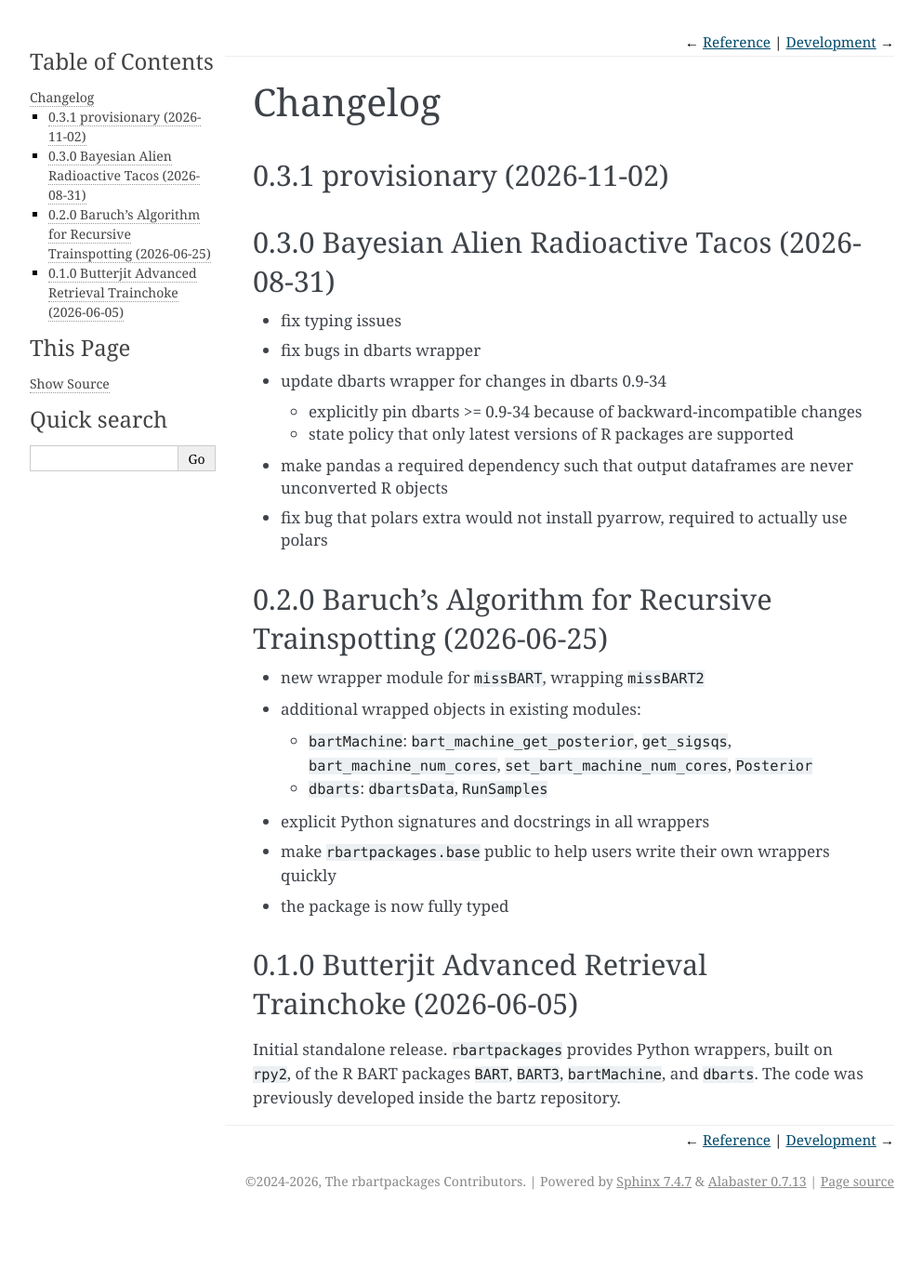
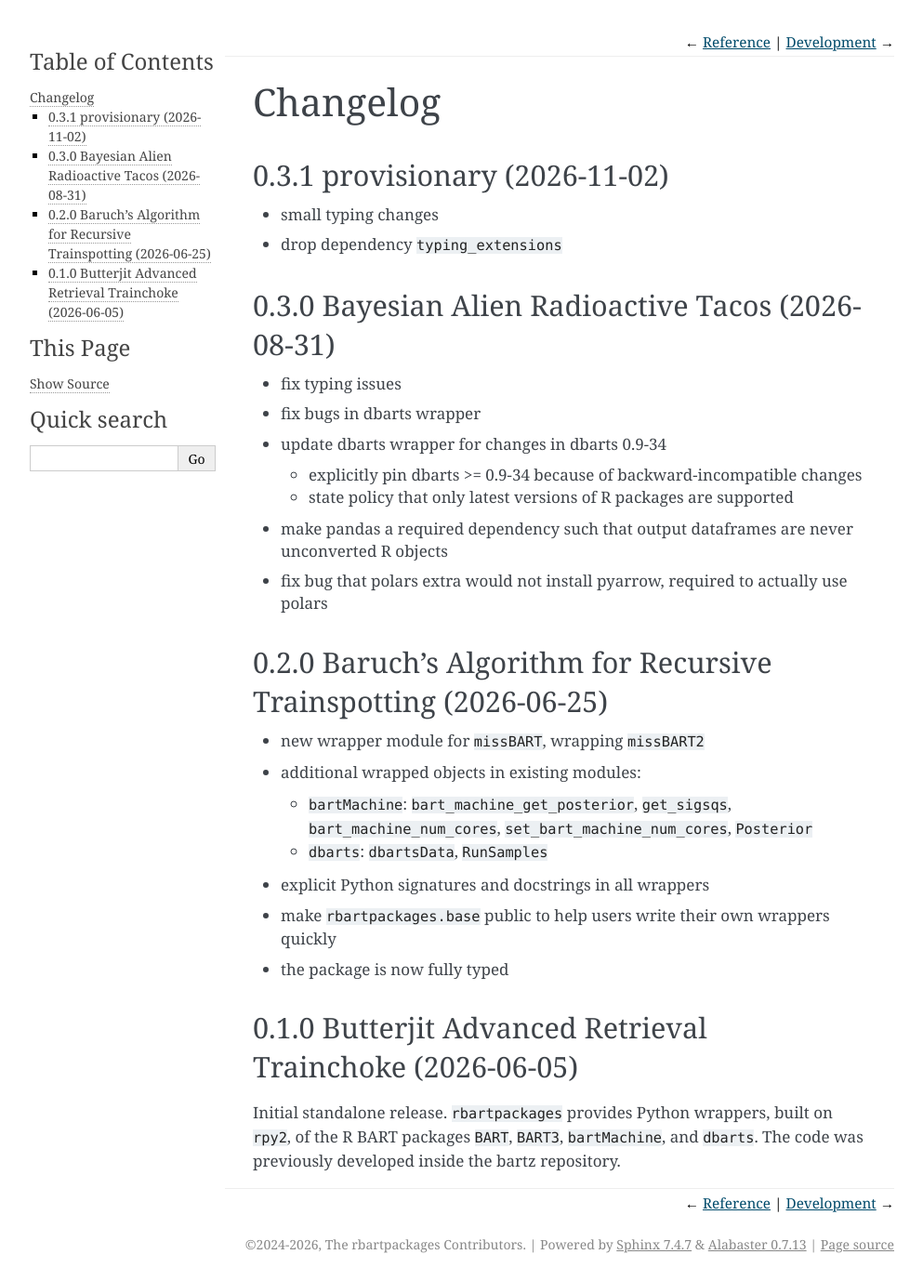
Before and after one commit to bartz-org/rbartpackages, a Sphinx documentation site: the page built from docs/changelog.md, in a window 1280 px wide and 1378 px high. Shown: the whole window at 93% size, without its empty margins (148-1141 px from the left). Built offline with Sphinx 7.4.7, drawn with Linux system fonts in a browser that asks for light colours; the version number could not be read and is left out.

Commit message:
docs: fill changelog

```diff
--- a/docs/changelog.md
+++ b/docs/changelog.md
@@ -33,6 +33,9 @@ SOFTWARE.
 
 ## 0.3.1 provisionary (2026-11-02)
 
+- small typing changes
+- drop dependency `typing_extensions`
+
 
 ## 0.3.0 Bayesian Alien Radioactive Tacos (2026-08-31)
 
```
